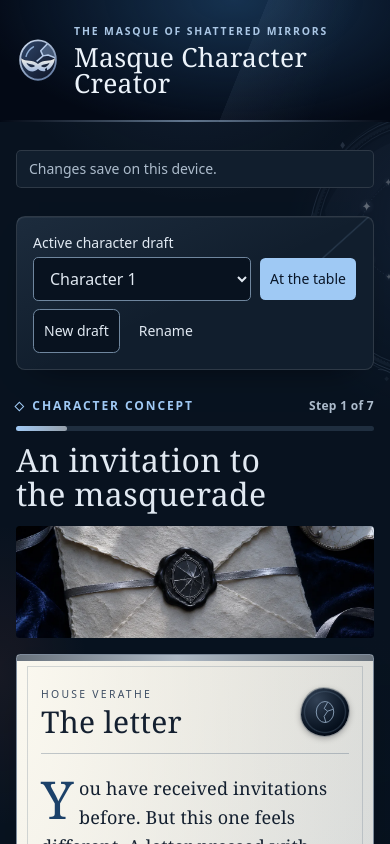
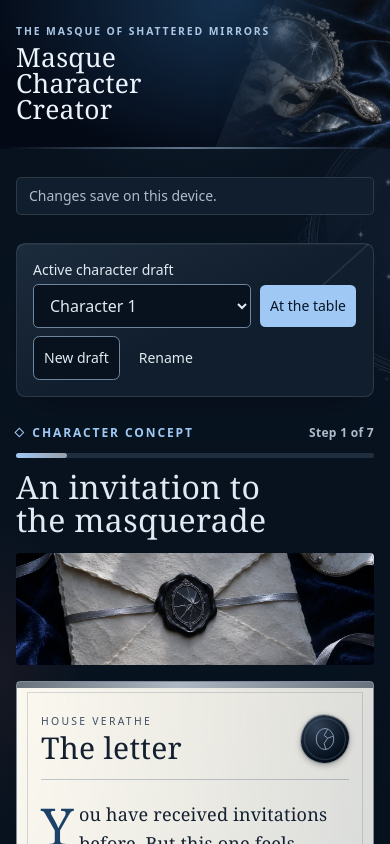
Before and after one commit to starbornone/masque-of-shattered-mirrors, a React (Vite) app: page / in a window 390 px wide. Shown: the top 844 px of the page. Built offline with nearby package versions, Linux system fonts and the light colour scheme.

Commit message:
Add the cover art to the player header

```diff
--- a/src/App.tsx
+++ b/src/App.tsx
@@ -1,4 +1,5 @@
 import { useLayoutEffect, useRef, useState } from 'react'
+import masqueCover from '@/assets/masque-cover.webp'
 import veratheMirror from '@/assets/verathe-mirror.svg'
 import { parseBuild } from '@/attributes/build'
 import type { BuildDraft, BuildStep } from '@/attributes/draft'
@@ -208,6 +209,15 @@ function App() {
       />
 
       <header className="masque-masthead relative z-10">
+        <div className="pointer-events-none absolute inset-0 mx-auto max-w-5xl">
+          <img
+            src={masqueCover}
+            alt=""
+            width={1200}
+            height={800}
+            className="masque-masthead-art absolute inset-y-0 right-0 h-full object-cover"
+          />
+        </div>
         <div className="mx-auto max-w-[45rem] px-4 py-6 sm:px-6 sm:py-7">
           <div className="veil-in flex items-center gap-3.5 sm:gap-4">
             <img
@@ -215,13 +225,13 @@ function App() {
               alt=""
               width={56}
               height={56}
-              className="size-11 shrink-0 sm:size-14"
+              className="hidden size-11 shrink-0 min-[30rem]:block sm:size-14"
             />
             <div>
               <p className="masque-masthead-kicker mb-1 text-[0.65rem] font-semibold uppercase tracking-[0.18em] sm:text-xs">
                 The Masque of Shattered Mirrors
               </p>
-              <h1 className="masque-title">
+              <h1 className="masque-title max-w-52 sm:max-w-none">
                 Masque Character Creator
               </h1>
             </div>
--- a/src/index.css
+++ b/src/index.css
@@ -253,10 +253,17 @@
 }
 
 .masque-masthead::after {
+  position: relative;
   display: block;
   height: 2px;
   background: linear-gradient(90deg, transparent, oklch(0.77 0.055 250 / 0.62) 48%, transparent);
   content: "";
+}
+
+.masque-masthead-art {
+  width: clamp(9rem, 45vw, 26rem);
+  object-position: 48% 47%;
+  mask-image: linear-gradient(to right, transparent, rgb(0 0 0 / 0.15) 30%, black 85%);
 }
 
 .masque-masthead-kicker {
```
Also changed, not shown: roadmap/completed.json (+8 -1 lines), src/assets/masque-cover.webp (added), 1 other file (tests, documents, lock files or other folders).
